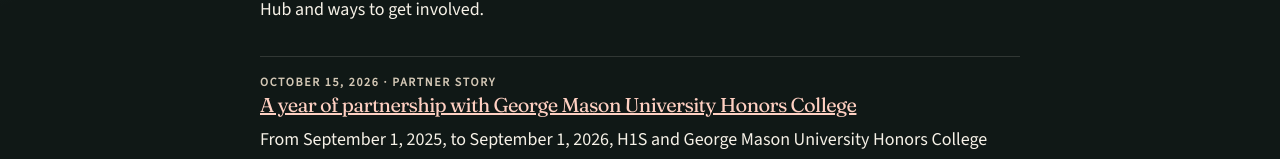
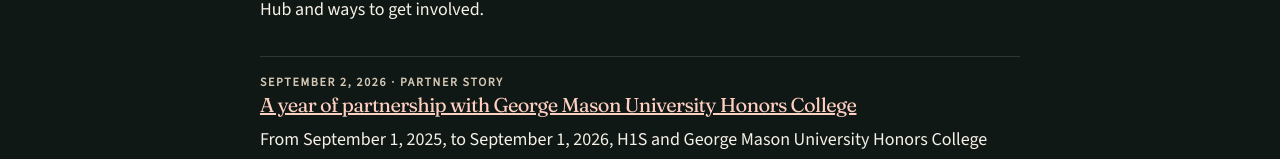
Before and after one commit to hopeonesource/hope1source.org, a React (Vite) app in the folder preview-v4/: page /press in a window 1280 px wide. Shown: the part 585-744 px from the top of the page. Built offline with nearby package versions, Linux system fonts and the light colour scheme.

Commit message:
Date George Mason partnership story September 2 2026

```diff
--- a/preview-v4/src/content/pressArticlesUpdates.js
+++ b/preview-v4/src/content/pressArticlesUpdates.js
@@ -48,8 +48,8 @@ export const pressArticlesUpdates = [
     id: 'george-mason-honors-college-partnership',
     legacyPaths: [],
     title: 'A year of partnership with George Mason University Honors College',
-    date: 'October 15, 2026',
-    dateTime: '2026-10-15',
+    date: 'September 2, 2026',
+    dateTime: '2026-09-02',
     author: 'H1S Check-ins',
     kicker: 'Partner story',
     description: 'From September 1, 2025, to September 1, 2026, H1S and George Mason University Honors College connected student research and practical learning with community service.',
```
Also changed, not shown: 1 other file (tests, documents, lock files or other folders).
